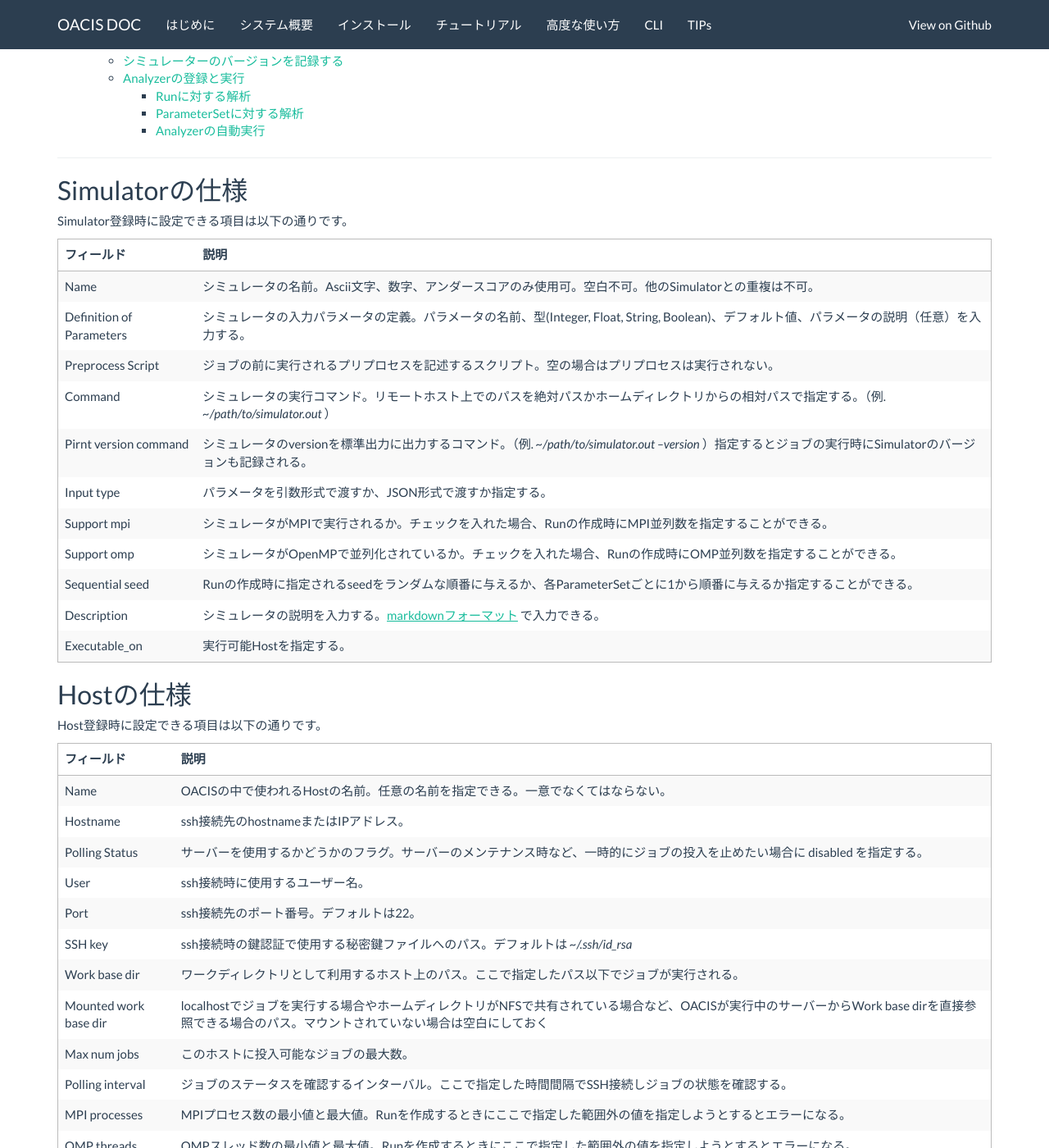
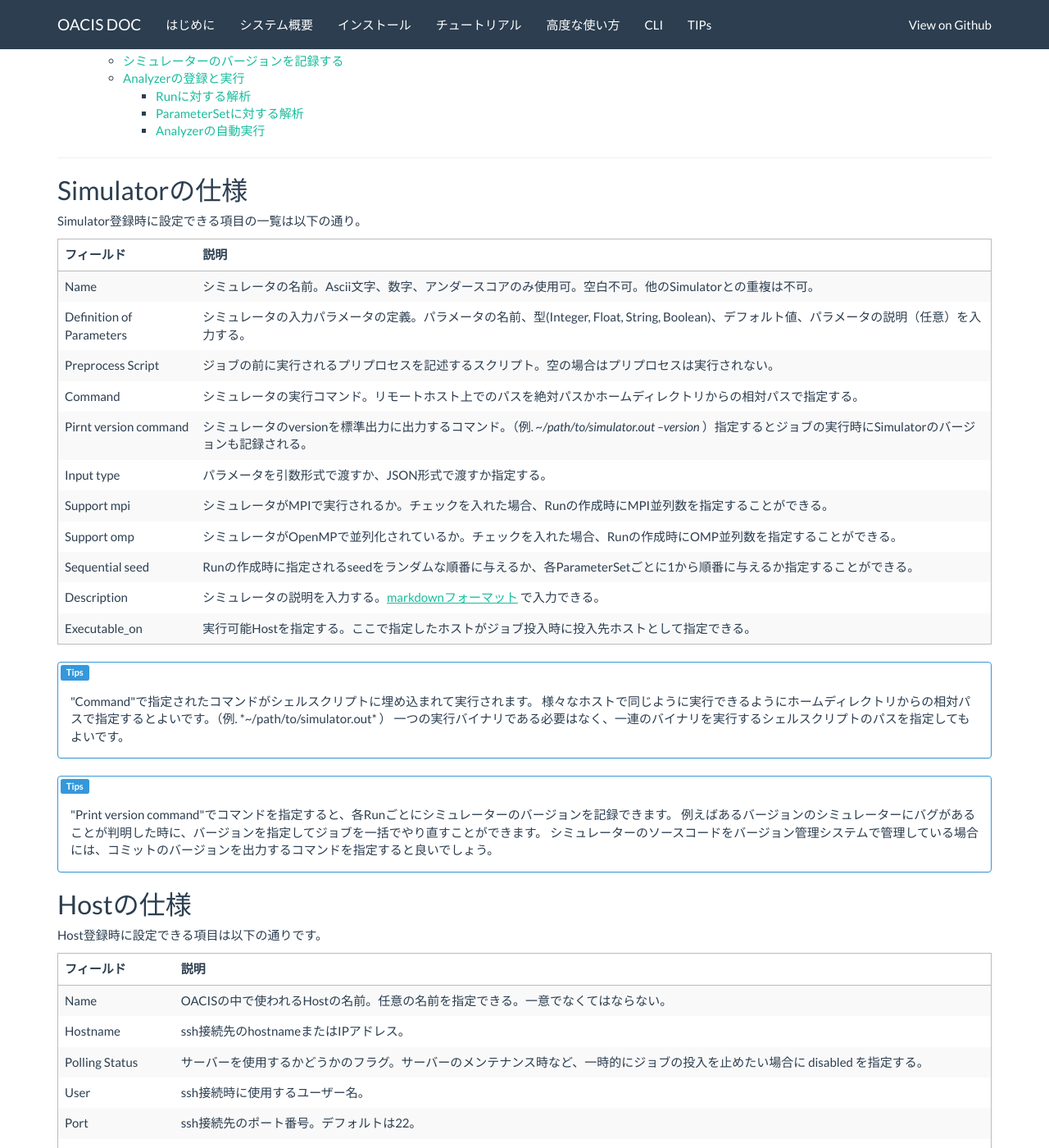
Before and after one commit to crest-cassia/oacis, a Jekyll site: the page built from ja/advanced_usage.md, in a window 1280 px wide and 1400 px high, scrolled down 256 px. Shown: the whole window at 82% size. Built offline with Jekyll 4.4.1, drawn with Linux system fonts in a browser that asks for light colours; nearby versions of some CDN libraries; some of the changed text lies outside the part shown.

Commit message:
add tips to advanced usage

```diff
--- /dev/null
+++ b/_includes/tips
@@ -0,0 +1,6 @@
+<div class="panel panel-info">
+<span class="label label-info" style="margin-left: 3px;">Tips</span>
+  <div class="panel-body">
+    {{ tips }}
+  </div>
+</div>
--- a/ja/advanced_usage.md
+++ b/ja/advanced_usage.md
@@ -14,7 +14,7 @@ next_page: cli
 
 ## Simulatorの仕様
 
-Simulator登録時に設定できる項目は以下の通りです。
+Simulator登録時に設定できる項目の一覧は以下の通り。
 
 |----------------------------|---------------------------------------------------------------------|
 | フィールド                 | 説明                                                                |
@@ -22,15 +22,27 @@ Simulator登録時に設定できる項目は以下の通りです。
 | Name                       | シミュレータの名前。Ascii文字、数字、アンダースコアのみ使用可。空白不可。他のSimulatorとの重複は不可。 |
 | Definition of Parameters   | シミュレータの入力パラメータの定義。パラメータの名前、型(Integer, Float, String, Boolean)、デフォルト値、パラメータの説明（任意）を入力する。 |
 | Preprocess Script          | ジョブの前に実行されるプリプロセスを記述するスクリプト。空の場合はプリプロセスは実行されない。|
-| Command                    | シミュレータの実行コマンド。リモートホスト上でのパスを絶対パスかホームディレクトリからの相対パスで指定する。（例. *~/path/to/simulator.out* ）|
+| Command                    | シミュレータの実行コマンド。リモートホスト上でのパスを絶対パスかホームディレクトリからの相対パスで指定する。|
 | Pirnt version command      | シミュレータのversionを標準出力に出力するコマンド。（例. *~/path/to/simulator.out --version* ）指定するとジョブの実行時にSimulatorのバージョンも記録される。|
 | Input type                 | パラメータを引数形式で渡すか、JSON形式で渡すか指定する。|
 | Support mpi                | シミュレータがMPIで実行されるか。チェックを入れた場合、Runの作成時にMPI並列数を指定することができる。 |
 | Support omp                | シミュレータがOpenMPで並列化されているか。チェックを入れた場合、Runの作成時にOMP並列数を指定することができる。 |
 | Sequential seed            | Runの作成時に指定されるseedをランダムな順番に与えるか、各ParameterSetごとに1から順番に与えるか指定することができる。 |
 | Description                | シミュレータの説明を入力する。[markdownフォーマット](http://daringfireball.net/projects/markdown/syntax) で入力できる。|
-| Executable_on              | 実行可能Hostを指定する。                                            |
+| Executable_on              | 実行可能Hostを指定する。ここで指定したホストがジョブ投入時に投入先ホストとして指定できる。  |
 |----------------------------|---------------------------------------------------------------------|
+
+{% capture tips %}
+"Command"で指定されたコマンドがシェルスクリプトに埋め込まれて実行されます。
+様々なホストで同じように実行できるようにホームディレクトリからの相対パスで指定するとよいです。（例. *~/path/to/simulator.out* ）
+一つの実行バイナリである必要はなく、一連のバイナリを実行するシェルスクリプトのパスを指定してもよいです。
+{% endcapture %}{% include tips %}
+
+{% capture tips %}
+"Print version command"でコマンドを指定すると、各Runごとにシミュレーターのバージョンを記録できます。
+例えばあるバージョンのシミュレーターにバグがあることが判明した時に、バージョンを指定してジョブを一括でやり直すことができます。
+シミュレーターのソースコードをバージョン管理システムで管理している場合には、コミットのバージョンを出力するコマンドを指定すると良いでしょう。
+{% endcapture %}{% include tips %}
 
 ## Hostの仕様
 
@@ -55,7 +67,10 @@ Host登録時に設定できる項目は以下の通りです。
 | Executable analyzers       | 実行可能なAnalyzerをチェックボックスで指定。 |
 |----------------------------|---------------------------------------------------------------------|
 
-- (注) Mounted work base dirを指定するとホストとのファイル転送にSFTP接続ではなく、マウントされたパスからコピーを行います。パフォーマンスが向上する場合があります。
+{% capture tips %}
+Mounted work base dirを指定するとホストとのファイル転送にSFTP接続ではなく、マウントされたパスからコピーを行います。パフォーマンスが向上する場合があります。
+localhostを指定する場合には、Work base dirと同じ値を指定するとよいです。
+{% endcapture %}{% include tips %}
 
 XSUBの設定を変更した場合。
 ホスト登録時に"no such command xsub" というエラーが発生した場合は、そのホストでXSUBの設定を確認してください。正しく設定されていれば、OACISのマシンの端末から下記のコマンドを実行するとリモートホストの設定が取得できるはずです。
```
